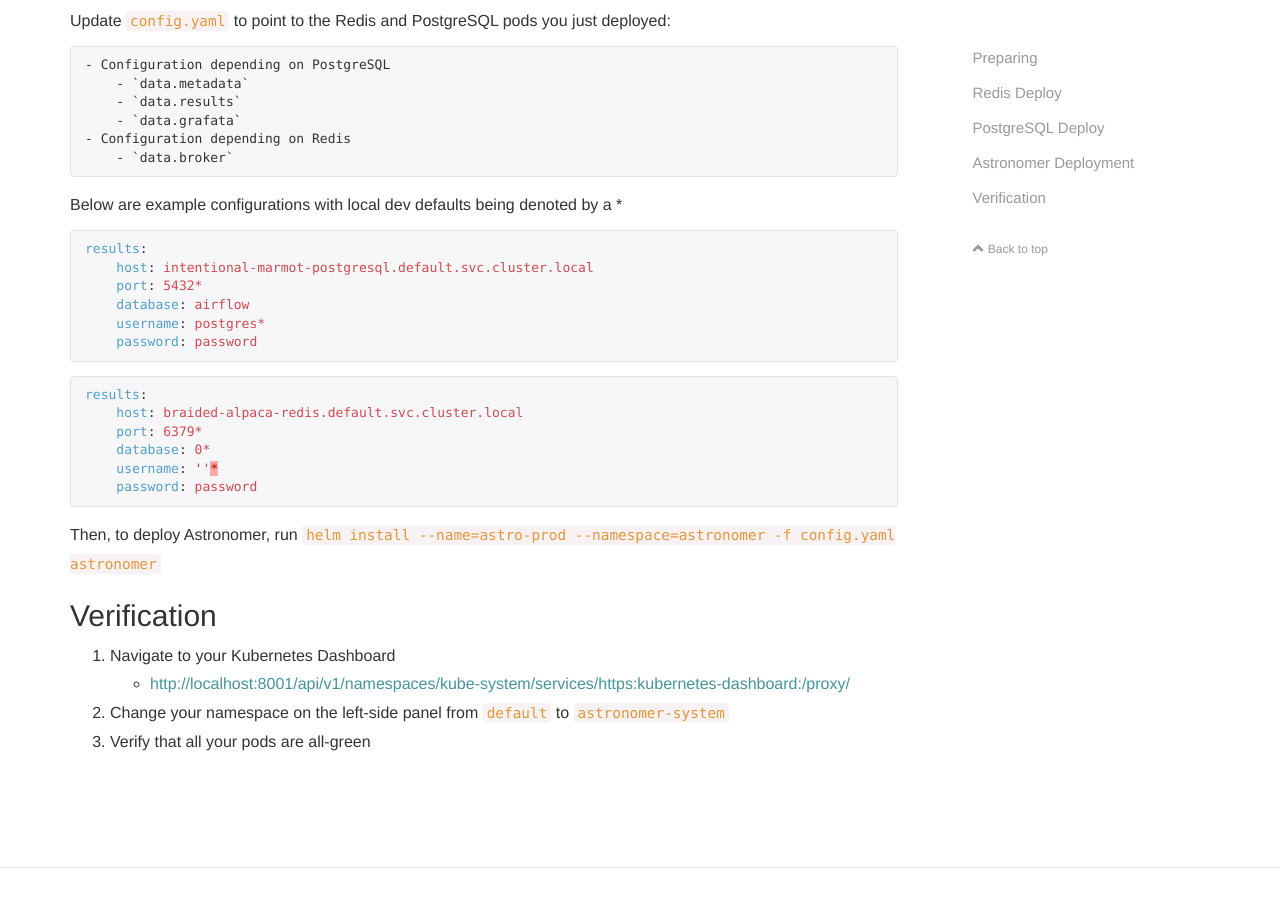
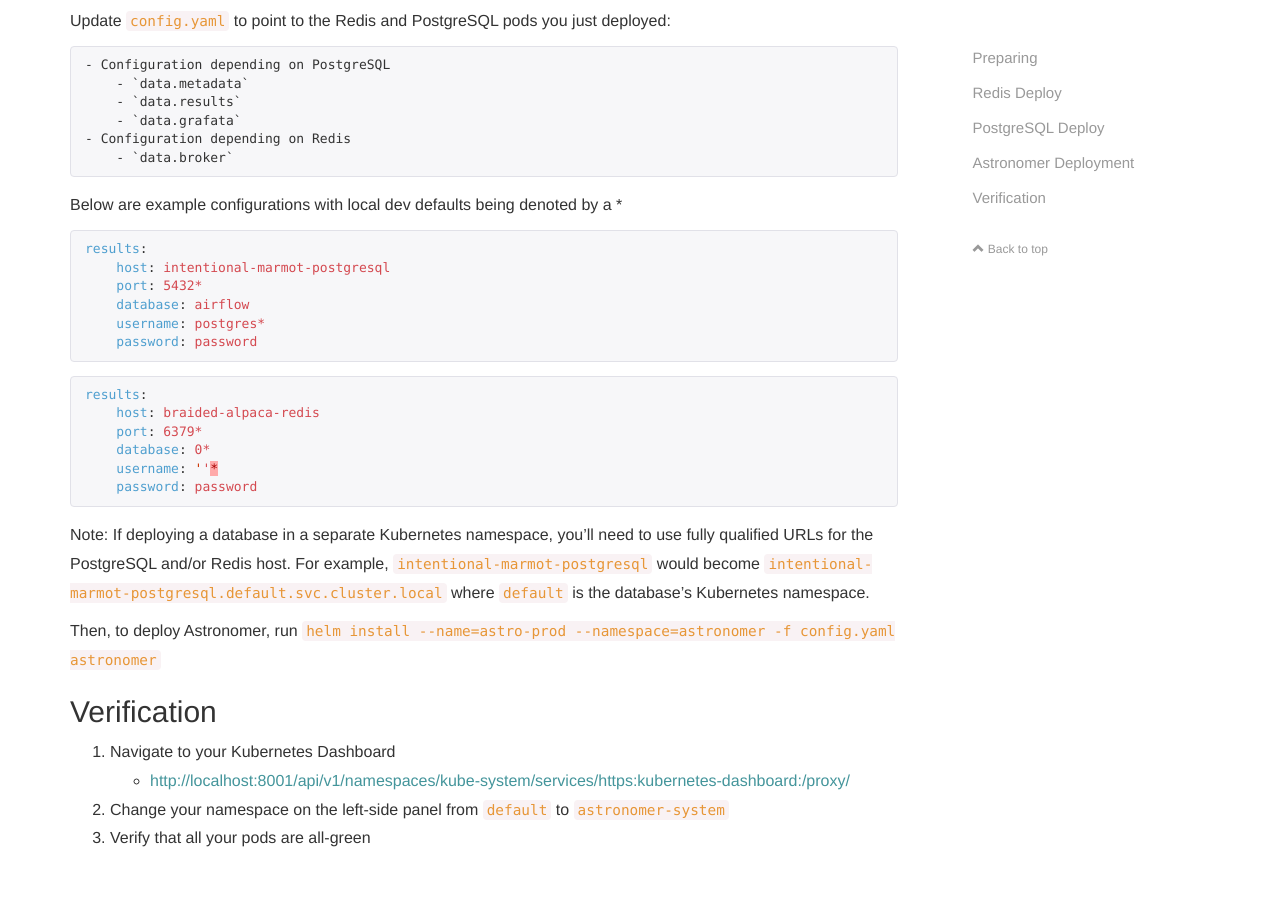
Before and after one commit to skynet/astronomer-ee, a Jekyll site: the page built from docs/pages/guides/data-services.md, in a window 1280 px wide and 900 px high, scrolled down 1365 px. Built offline with Jekyll 4.4.1, drawn with Linux system fonts in a browser that asks for light colours; nearby versions of some CDN libraries; comment, search, counter and statistics services are not loaded.

Commit message:
Update docs for database host namespaces

````diff
--- a/docs/pages/guides/data-services.md
+++ b/docs/pages/guides/data-services.md
@@ -60,7 +60,7 @@ Below are example configurations with local dev defaults being denoted by a *
 
 ```yaml
 results:
-    host: intentional-marmot-postgresql.default.svc.cluster.local
+    host: intentional-marmot-postgresql
     port: 5432*
     database: airflow
     username: postgres*
@@ -69,12 +69,14 @@ results:
 
 ```yaml
 results:
-    host: braided-alpaca-redis.default.svc.cluster.local
+    host: braided-alpaca-redis
     port: 6379*
     database: 0*
     username: ''*
     password: password
 ```
+
+Note: If deploying a database in a separate Kubernetes namespace, you'll need to use fully qualified URLs for the PostgreSQL and/or Redis host. For example, `intentional-marmot-postgresql` would become `intentional-marmot-postgresql.default.svc.cluster.local` where `default` is the database's Kubernetes namespace.
 
 Then, to deploy Astronomer, run
 `helm install --name=astro-prod --namespace=astronomer -f config.yaml astronomer`
````
